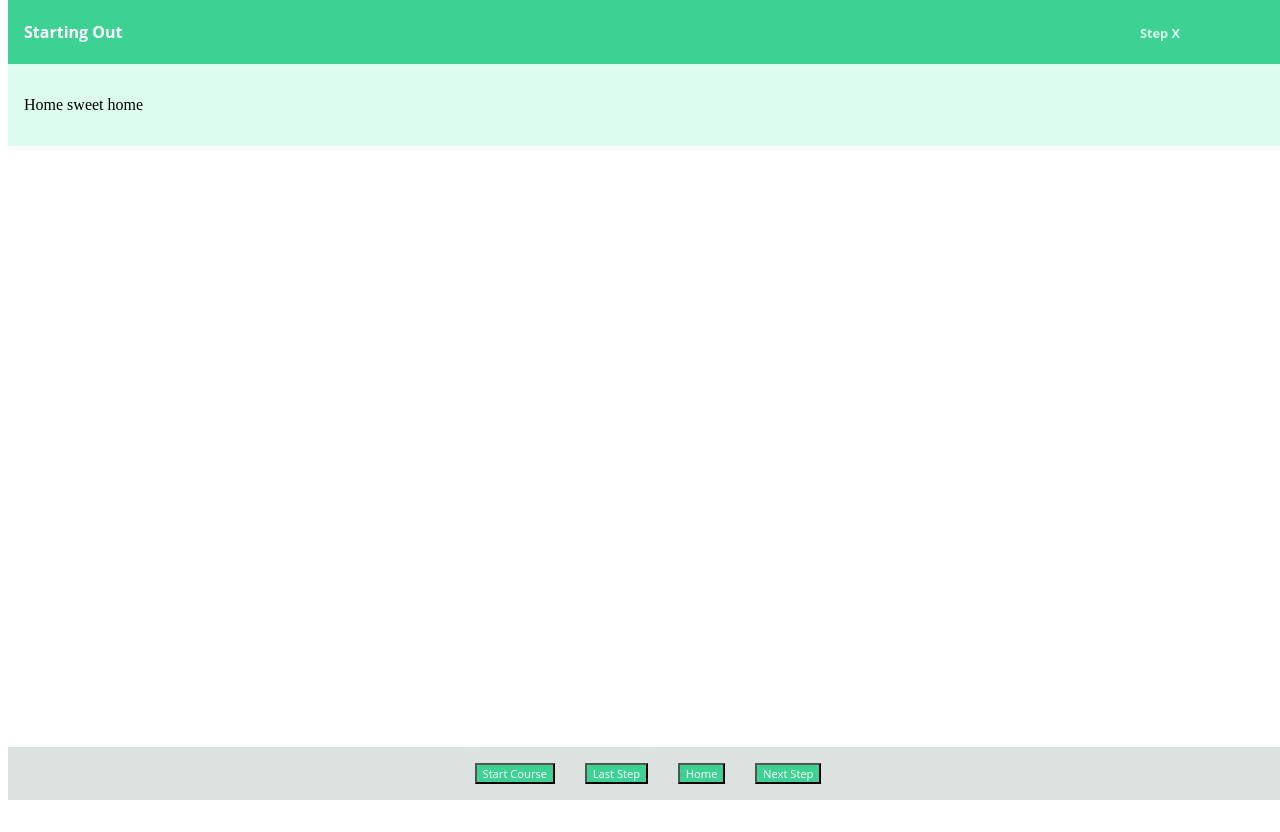
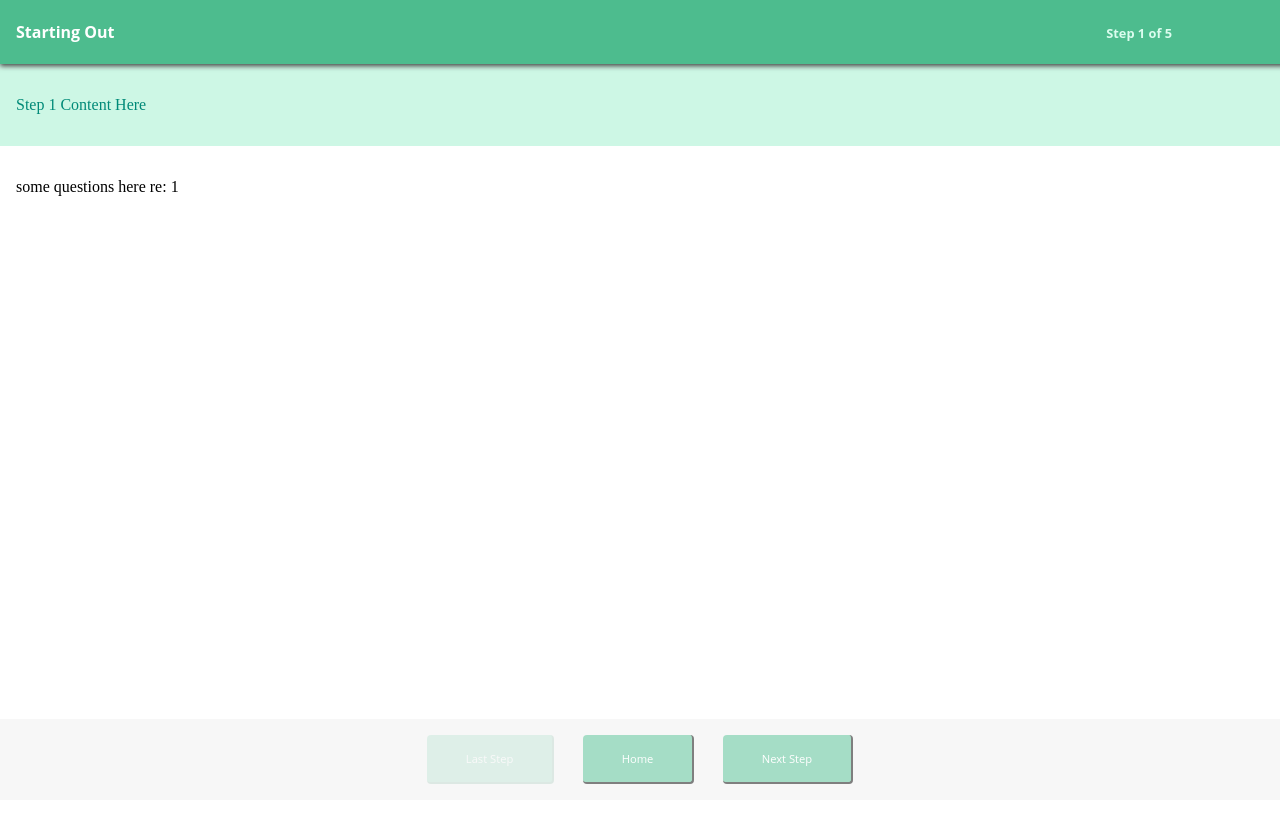
Before and after one commit to mmarquiscreative/Step-by-step, a plain HTML site: page index.html in a window 1280 px wide. Both pictures are taken after a click on the button "Start Course". Drawn offline with Linux system fonts and the light colour scheme; a web font is replaced by a local one.

Commit message:
Styling update some functionality

```diff
--- a/app.js
+++ b/app.js
@@ -1,13 +1,34 @@
 var dataController = (function(){
 
 //// Variables ////
-    var curStep = 0;
+    var counters = {
+        curStep: 0,
+        stepLimit: -1
+    }
+
 //// Functions ////
+    function updateCurStep(keyString){
+        if (keyString === 'next' && counters.stepLimit > counters.curStep){
+        counters.curStep += 1;
+        } else if (keyString === 'last' && counters.curStep > 0){
+            counters.curStep -= 1
+        } else if (keyString === 'reset'){
+            counters.curStep = 0;
+        } else {
+            console.log('could not complete updateCurStep. curStep is currently: ' + counters.curStep)
+        };
+    };
+
+    function updateStepLimit(someNumLimit){
+        counters.stepLimit = someNumLimit;
+    }
 
 //// RETURN ////
     return {
         dataCheck: 'dataCheck',
-        curStep: curStep
+        counters: counters,
+        updateCurStep: updateCurStep,
+        updateStepLimit: updateStepLimit
     };
 
 })();
@@ -22,13 +43,15 @@ HTMLStrings = {
         courseStart: '#courseStart',
         lastStep: '#lastStep',
         home: '#home',
-        nextStep: '#nextStep'
+        nextStep: '#nextStep',
+        stepNum: '#stepNum',
+        navBtns: '#navBtns'
     },
     classes: {
         hidden: 'hidden'
     },
     splitChar: '__'
-}
+};
 //// Functions ////
     function listToArray(nodeList){
         var tempList, newArray;
@@ -55,6 +78,24 @@ HTMLStrings = {
          addHidden(HTMLStrings.ids.interactBox);
     };
 
+    function hideAllBtns(){
+        // 1. hide all step content
+        addHidden(HTMLStrings.ids.navBtns);
+
+
+    };
+
+    function countSteps(){
+        var tempList = document.querySelector(HTMLStrings.ids.stepContent).children;
+       var stepArray = listToArray(tempList);
+        var tempLimit = stepArray.length - 1;
+        return tempLimit;
+    }
+
+    function updateStepUI(tempNum, limitNum){
+        document.querySelector(HTMLStrings.ids.stepNum).firstChild.textContent = ('Step ' + tempNum + ' of ' + limitNum);
+    };
+
     function revealContent(targetID, stepNum){
         var tempArray = listToArray(document.querySelector(targetID).children);
 
@@ -77,7 +118,10 @@ HTMLStrings = {
         hideAll: hideAll,
         listToArray: listToArray,
         revealContent: revealContent,
-        HTMLstrings: HTMLStrings
+        HTMLStrings: HTMLStrings,
+        countSteps: countSteps,
+        updateStepUI: updateStepUI,
+        hideAllBtns: hideAllBtns
     };
 })();
 
@@ -86,18 +130,128 @@ var appController = (function(dataCtrl, UICtrl){
 //// Variables ////
 
 //// Functions ////
+    function lastNextCheck(){
+        lastStepCheck();
+        nextStepCheck();
+    };
+
+    function homeState(){
+        // reset curStep
+        loadStep('reset');
+
+        // empty step num UI
+        document.querySelector(UICtrl.HTMLStrings.ids.stepNum).firstChild.textContent = '';
+
+        // hide all buttons
+        UICtrl.hideAllBtns();
+
+        // reveal start course button
+        document.querySelector(UICtrl.HTMLStrings.ids.courseStart).className = '';
+    };
+
+    function startCourseState(){
+        // load step
+        loadStep('next');
+
+        // hide all btns
+        UICtrl.hideAllBtns();
+
+        // show last, home, and next btns
+         document.querySelector(UICtrl.HTMLStrings.ids.home).className = '';
+
+         document.querySelector(UICtrl.HTMLStrings.ids.nextStep).className = '';
+
+        document.querySelector(UICtrl.HTMLStrings.ids.lastStep).className = '';
+
+        lastNextCheck()
+
+    };
+
+    function nextStepState(){
+
+        loadStep('next');
+
+        lastNextCheck()
+
+    };
+
+    function lastStepState(){
+         if(dataCtrl.counters.curStep > 1){
+                loadStep('last');
+            };
+
+        lastNextCheck()
+
+    };
+
+    function lastStepCheck(){
+
+        if(dataCtrl.counters.curStep < 2){
+            document.querySelector(UICtrl.HTMLStrings.ids.lastStep).disabled = true;
+
+        } else {
+            document.querySelector(UICtrl.HTMLStrings.ids.lastStep).disabled = false;
+        };
+
+    };
+
+        function nextStepCheck(){
+
+        if(dataCtrl.counters.curStep > (dataCtrl.counters.stepLimit - 1)){
+            document.querySelector(UICtrl.HTMLStrings.ids.nextStep).disabled = true;
+        } else {
+            document.querySelector(UICtrl.HTMLStrings.ids.nextStep).disabled = false;
+        };
+
+    };
+
+    function loadStep(keyString){
+        // hide all
+       UICtrl.hideAll();
+
+        // update curStep
+        dataCtrl.updateCurStep(keyString);
+         console.log('loadStep run. curStep value is ' + dataCtrl.counters.curStep);
+
+        // load new stage
+        loadStage();
+
+        // update step num UI
+        UICtrl.updateStepUI(dataCtrl.counters.curStep, dataCtrl.counters.stepLimit);
+    };
+
     function loadStage(){
         // 1. reveal stepContent
-console.log(UICtrl.HTMLstrings.ids.stepContent);        UICtrl.revealContent(UICtrl.HTMLstrings.ids.stepContent, dataCtrl.curStep);
+        UICtrl.revealContent(UICtrl.HTMLStrings.ids.stepContent, dataCtrl.counters.curStep);
+
         // 2. reveal quiz content
-    }
+    UICtrl.revealContent(UICtrl.HTMLStrings.ids.interactBox, dataCtrl.counters.curStep);
+
+    };
+
+    function setStepLimit(){
+        // calculate nodelist length
+        var tempLimit = UICtrl.countSteps();
+
+        console.log(tempLimit);
+
+        // update dataCtrl stepLimit
+        dataCtrl.updateStepLimit(tempLimit);
+    };
 
     function loadListeners(){
-        document.querySelector(UICtrl.HTMLstrings.ids.courseStart).addEventListener('click', loadStage);
-    }
+        document.querySelector(UICtrl.HTMLStrings.ids.courseStart).addEventListener('click', startCourseState);
+
+       document.querySelector(UICtrl.HTMLStrings.ids.home).addEventListener('click', homeState);
+        document.querySelector(UICtrl.HTMLStrings.ids.nextStep).addEventListener('click', nextStepState);
+
+         document.querySelector(UICtrl.HTMLStrings.ids.lastStep).addEventListener('click', lastStepState);
+    };
 
     function innit(){
-
+       homeState();
+        document.querySelector(UICtrl.HTMLStrings.ids.stepNum).firstChild.textContent = '';
+        setStepLimit();
         loadListeners();
 
         UICtrl.hideAll();
--- a/index.html
+++ b/index.html
@@ -6,7 +6,7 @@
 
         <link type="text/css" rel="stylesheet" href="main.css">
 
-        <title>xxTitlexx</title>
+        <title>Training Module</title>
     </head>
     <body>
       <div id="stageHeader">
@@ -18,7 +18,7 @@
 
         <div class="content" id="stepContent">
            <div id="step__0">
-           <p>Home sweet home</p>
+           <p>Brief module description here.</p>
        </div>
             <div id="step__1">
                 <p>Step 1 Content Here</p>
@@ -37,6 +37,10 @@
             </div>
         </div>
         <div id="interactBox">
+           <div id="quiz__0">
+                <p>Here is where another, fuller  description of the module would go.</p>
+
+            </div>
             <div id="quiz__1">
                 <p>some questions here re: 1</p>
             </div>
--- a/main.css
+++ b/main.css
@@ -1,8 +1,13 @@
 *{
 font-family: 'Gentium Book Basic', serif;
+    transition-duration: .2s;
+}
+body{
+    margin: 0px;
+    padding: 0px;
 }
 #stageHeader{
-    background-color: #3ed194;
+    background-color: #4dbc8e;
     width: 100vw;
     padding: 1rem;
     color: #fff;
@@ -12,6 +17,7 @@ font-family: 'Gentium Book Basic', serif;
     top: 0;
     display: block;
     overflow: hidden;
+    box-shadow: 0px 2px 5px #424242;
 }
 
 h3{
@@ -24,27 +30,77 @@ h3{
 }
 
 #navBtns{
-    background-color: #dce2e0;
+    background-color: #f0f0f0;
     width: 100vw;
     text-align: center;
     overflow: hidden;
     position: fixed;
     bottom: 0;
+    opacity: .5;
 }
 
-#navBtns > button {
+#navBtns:hover{
+    transition-duration: .7s;
+    opacity:1;
+}
+
+
+/*#navBtns > button {
     font-family: "Open Sans", sans-serif;
     font-size: .7rem;
     margin: 2vh 1vw 2vh 1vw;
     color: #fff;
-    background-color: #3ed194;
+    background-color: #4dbc8e;
+    box-shadow: none;
+}
+*/
 
+button{
+    box-shadow: none !important;
+    font-family: "Open Sans", sans-serif;
+    font-size: .7rem;
+    margin: 2vh 1vw 2vh 1vw;
+    padding: 2vh 3vw;
+    color: #fff;
+    background-color: #4dbc8e;
+    border-radius: 4px;
+    border-top: none;
+    border-left: none;
+    border-bottom-left-radius: 4px;
+    border-top-right-radius: 4px;
+
+    border-bottom: 1px 1px 1px #424242;
+}
+button:hover:disabled {
+    color: #fff;
+    background-color: #4dbc8e;
+}
+button:active{
+    position: relative;
+    top: 1px;
+    left: 1px;
+    background-color: #008a78 !important;
+    color: #cdf7e5 !important;
+    border-bottom: none;
+    border-right: none;
 }
 
+button:hover{
+    background-color: #95d7bc;
+    color: #008a78;
+}
+
+button:focus{
+    outline: none;
+}
+
+
+
 .content{
+    color: #008a78;
     margin-top: 4rem;
     padding: 1rem;
-        background-color: #dbfcee;
+        background-color: #cdf7e5;
 
 }
 
@@ -72,3 +128,7 @@ h3{
     font-size: .8rem;
     margin: 0px 0px;
 }
+
+button:disabled {
+    opacity: .3 !important;
+}
```
